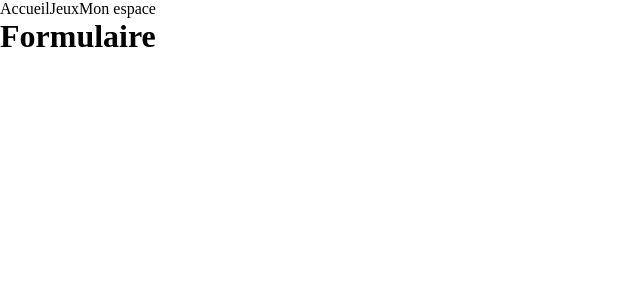
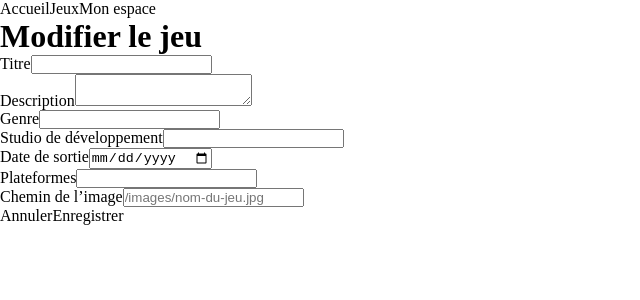
Before and after one commit to Theotr7/GameBox, a React (Vite) app in the folder front-games/: page /games/1/edit in a window 1280 px wide. Shown: the top 300 px of the page, without its empty margins (0-640 px from the left). Built offline with nearby package versions, Linux system fonts and the light colour scheme; no server answers.

Commit message:
Ajout pages détail et formulaires

```diff
--- a/front-games/src/pages/GameDetail.jsx
+++ b/front-games/src/pages/GameDetail.jsx
@@ -1,5 +1,86 @@
-function GameDetail() {
-  return <h1>Détail du jeu</h1>
-}
+import { useState, useEffect } from "react";
+import { Link, useParams } from "react-router";
+// import "../styles/components/detail.css";
+
+const GameDetail = () => {
+  const { id } = useParams();
+
+  const [game, setGame] = useState(null);
+
+  const fetchGame = async () => {
+    const response = await fetch(`http://localhost:3000/games/${id}`);
+    const data = await response.json();
+    setGame(data);
+  };
+
+  useEffect(() => {
+    fetchGame();
+  }, [id]);
+
+  if (!game) {
+    return <p>Chargement...</p>;
+  }
+
+  return (
+    <main className="game-detail">
+      <h1 className="game-detail__heading">Détail du jeu</h1>
+
+      <article className="game-detail__card">
+        <img
+          className="game-detail__image"
+          src={`http://localhost:3000${game.image}`}
+          alt={game.title}
+        />
+
+        <div className="game-detail__content">
+          <h2 className="game-detail__title">{game.title}</h2>
+
+          <div className="game-detail__metadata">
+            <p className="game-detail__text">Genre : {game.genre}</p>
+
+            <p className="game-detail__text">
+              Studio de développement : {game.developer}
+            </p>
+
+            <p className="game-detail__text">
+              Date de sortie :{" "}
+              {new Date(game.releaseDate).toLocaleDateString("fr-FR")}
+            </p>
+
+            <p className="game-detail__text">
+              Disponible sur : {game.platform}
+            </p>
+          </div>
+
+          <div className="game-detail__description">
+            <h3 className="game-detail__subtitle">Description</h3>
+            <p className="game-detail__text">{game.description}</p>
+          </div>
+
+          <div className="game-detail__actions">
+            <button className="button button--primary" type="button">
+              Ajouter à mon espace
+            </button>
+
+            <Link
+              className="button button--secondary"
+              to={`/games/${game.id}/edit`}
+            >
+              Modifier
+            </Link>
+
+            <button className="button button--danger" type="button">
+              Supprimer
+            </button>
+
+            <Link className="button button--secondary" to="/games">
+              Retour aux jeux
+            </Link>
+          </div>
+        </div>
+      </article>
+    </main>
+  );
+};
 
 export default GameDetail;
--- a/front-games/src/pages/GameForm.jsx
+++ b/front-games/src/pages/GameForm.jsx
@@ -1,5 +1,247 @@
-function GameForm() {
-  return <h1>Formulaire</h1>
-}
+import { useState, useEffect } from "react";
+import { Link, useNavigate, useParams } from "react-router";
+// import "../styles/components/forms.css";
+
+const GameForm = () => {
+  const { id } = useParams();
+
+  const navigate = useNavigate();
+
+  const [title, setTitle] = useState("");
+  const [description, setDescription] = useState("");
+  const [genre, setGenre] = useState("");
+  const [developer, setDeveloper] = useState("");
+  const [releaseDate, setReleaseDate] = useState("");
+  const [platform, setPlatform] = useState("");
+  const [image, setImage] = useState("");
+  const [errors, setErrors] = useState({
+    title: "",
+    description: "",
+    genre: "",
+    developer: "",
+    releaseDate: "",
+    platform: "",
+    image: "",
+  });
+
+  const validateField = (field, value) => {
+    if (value.trim() === "") {
+      setErrors((errors) => ({
+        ...errors,
+        [field]: "Ce champ est obligatoire",
+      }));
+    } else {
+      setErrors((errors) => ({
+        ...errors,
+        [field]: "",
+      }));
+    }
+  };
+
+  const isEdit = Boolean(id);
+
+  const fetchGame = async () => {
+    const response = await fetch(`http://localhost:3000/games/${id}`);
+    const data = await response.json();
+    setTitle(data.title);
+    setDescription(data.description);
+    setGenre(data.genre);
+    setDeveloper(data.developer);
+    setReleaseDate(data.releaseDate.split("T")[0]);
+    setPlatform(data.platform);
+    setImage(data.image);
+  };
+
+  useEffect(() => {
+    if (isEdit) {
+      fetchGame();
+    }
+  }, [id, isEdit]);
+
+  const handleSubmit = async (event) => {
+    event.preventDefault();
+
+    const response = await fetch(
+      isEdit
+        ? `http://localhost:3000/games/${id}`
+        : "http://localhost:3000/games",
+      {
+        method: isEdit ? "PUT" : "POST",
+        headers: {
+          "Content-Type": "application/json",
+        },
+        body: JSON.stringify({
+          title,
+          description,
+          genre,
+          developer,
+          releaseDate,
+          platform,
+          image,
+        }),
+      },
+    );
+
+    if (response.ok) {
+      if (isEdit) {
+        navigate(`/games/${id}`);
+      } else {
+        navigate("/games");
+      }
+    }
+  };
+
+  return (
+    <main className="game-form">
+      <h1 className="game-form__title">
+        {isEdit ? "Modifier le jeu" : "Ajouter le jeu"}
+      </h1>
+
+      <form className="game-form__form" onSubmit={handleSubmit}>
+        <div className="game-form__field">
+          <label className="game-form__label" htmlFor="title">
+            Titre
+          </label>
+
+          <input
+            className="game-form__input"
+            type="text"
+            id="title"
+            value={title}
+            onChange={(event) => {
+              setTitle(event.target.value);
+              validateField("title", event.target.value);
+            }}
+            required
+          />
+          {errors.title && <p>{errors.title}</p>}
+        </div>
+
+        <div className="game-form__field">
+          <label className="game-form__label" htmlFor="description">
+            Description
+          </label>
+
+          <textarea
+            className="game-form__textarea"
+            id="description"
+            value={description}
+            onChange={(event) => {
+              setDescription(event.target.value);
+              validateField("description", event.target.value);
+            }}
+            required
+          />
+          {errors.description && <p>{errors.description}</p>}
+        </div>
+
+        <div className="game-form__field">
+          <label className="game-form__label" htmlFor="genre">
+            Genre
+          </label>
+
+          <input
+            className="game-form__input"
+            type="text"
+            id="genre"
+            value={genre}
+            onChange={(event) => {
+              setGenre(event.target.value);
+              validateField("genre", event.target.value);
+            }}
+            required
+          />
+          {errors.genre && <p>{errors.genre}</p>}
+        </div>
+
+        <div className="game-form__field">
+          <label className="game-form__label" htmlFor="developer">
+            Studio de développement
+          </label>
+
+          <input
+            className="game-form__input"
+            type="text"
+            id="developer"
+            value={developer}
+            onChange={(event) => {
+              setDeveloper(event.target.value);
+              validateField("developer", event.target.value);
+            }}
+            required
+          />
+          {errors.developer && <p>{errors.developer}</p>}
+        </div>
+
+        <div className="game-form__field">
+          <label className="game-form__label" htmlFor="releaseDate">
+            Date de sortie
+          </label>
+
+          <input
+            className="game-form__input"
+            type="date"
+            id="releaseDate"
+            value={releaseDate}
+            onChange={(event) => {
+              setReleaseDate(event.target.value);
+              validateField("releaseDate", event.target.value);
+            }}
+            required
+          />
+          {errors.releaseDate && <p>{errors.releaseDate}</p>}
+        </div>
+
+        <div className="game-form__field">
+          <label className="game-form__label" htmlFor="platform">
+            Plateformes
+          </label>
+
+          <input
+            className="game-form__input"
+            type="text"
+            id="platform"
+            value={platform}
+            onChange={(event) => {
+              setPlatform(event.target.value);
+              validateField("platform", event.target.value);
+            }}
+            required
+          />
+          {errors.platform && <p>{errors.platform}</p>}
+        </div>
+
+        <div className="game-form__field">
+          <label className="game-form__label" htmlFor="image">
+            Chemin de l’image
+          </label>
+
+          <input
+            className="game-form__input"
+            type="text"
+            id="image"
+            value={image}
+            onChange={(event) => {
+              setImage(event.target.value);
+              validateField("image", event.target.value);
+            }}
+            placeholder="/images/nom-du-jeu.jpg"
+          />
+          {errors.image && <p>{errors.image}</p>}
+        </div>
+
+        <div className="game-form__actions">
+          <Link className="button button--secondary" to="/games">
+            Annuler
+          </Link>
+
+          <button className="button button--primary" type="submit">
+            {isEdit ? "Enregistrer" : "Ajouter"}
+          </button>
+        </div>
+      </form>
+    </main>
+  );
+};
 
 export default GameForm;
```
Also changed, not shown: 1 other file (tests, documents, lock files or other folders).
